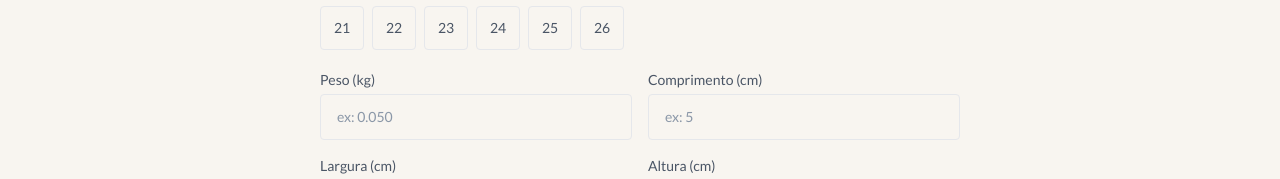
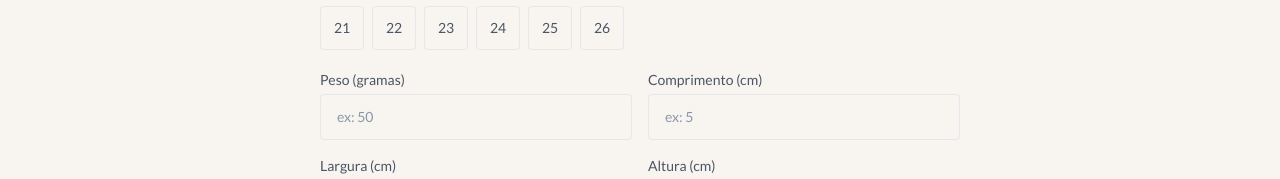
Before and after one commit to mariaclara-d/aguaesalshop, a Next.js app: page /admin/produtos/novo in a window 1280 px wide. Shown: the part 691-870 px from the top of the page. Built offline with nearby package versions, Linux system fonts and the light colour scheme; a web font is replaced by a local one.

Commit message:
converter peso g em kg

```diff
--- a/components/ProductForm.tsx
+++ b/components/ProductForm.tsx
@@ -22,7 +22,7 @@ export default function ProductForm({ product }: Props) {
     price: product?.price?.toString() || '',
     category: product?.category || 'Anéis',
     stock: product?.stock?.toString() || '0',
-    weight: product?.weight?.toString() || '',
+    weight: product?.weight ? (product.weight * 1000).toString() : '',
     width: product?.width?.toString() || '',
     height: product?.height?.toString() || '',
     length: product?.length?.toString() || '',
@@ -121,7 +121,7 @@ export default function ProductForm({ product }: Props) {
         category: form.category,
         stock: parseInt(form.stock),
         images,
-        weight: form.weight ? parseFloat(form.weight) : null,
+        weight: form.weight ? parseFloat(form.weight) / 1000 : null,
         width: form.width ? parseFloat(form.width) : null,
         height: form.height ? parseFloat(form.height) : null,
         length: form.length ? parseFloat(form.length) : null,
@@ -278,9 +278,9 @@ export default function ProductForm({ product }: Props) {
 
         <div className="grid grid-cols-2 gap-4">
           <div>
-            <label className="block text-sm text-gray-600 mb-1">Peso (kg)</label>
-            <input name="weight" type="number" step="0.001" min="0" value={form.weight} onChange={handleChange}
-              placeholder="ex: 0.050"
+            <label className="block text-sm text-gray-600 mb-1">Peso (gramas)</label>
+            <input name="weight" type="number" step="1" min="0" value={form.weight} onChange={handleChange}
+              placeholder="ex: 50"
               className="w-full border border-gray-200 px-4 py-3 text-sm focus:outline-none focus:border-[#1e3a5f] rounded-sm" />
           </div>
           <div>
```
